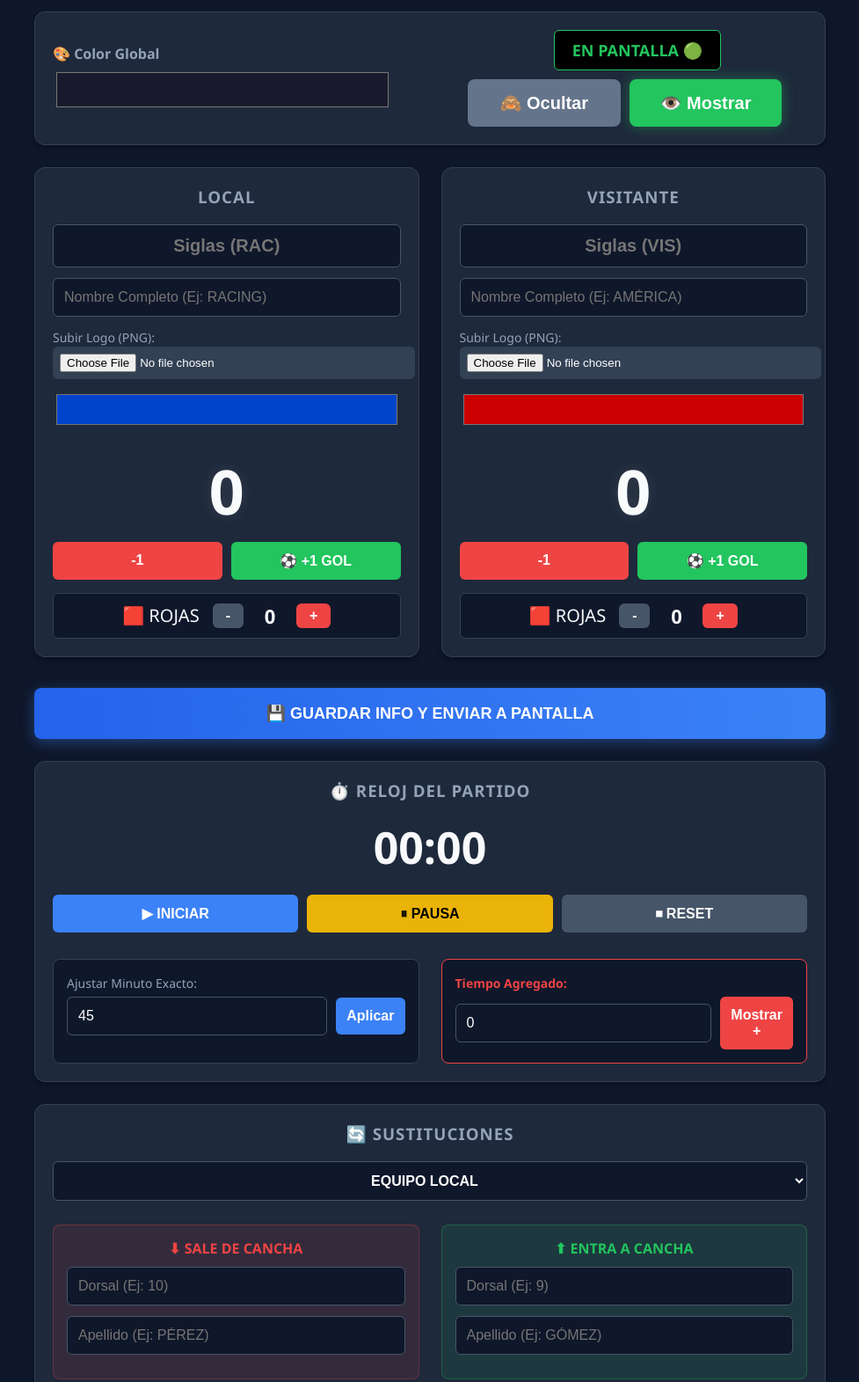
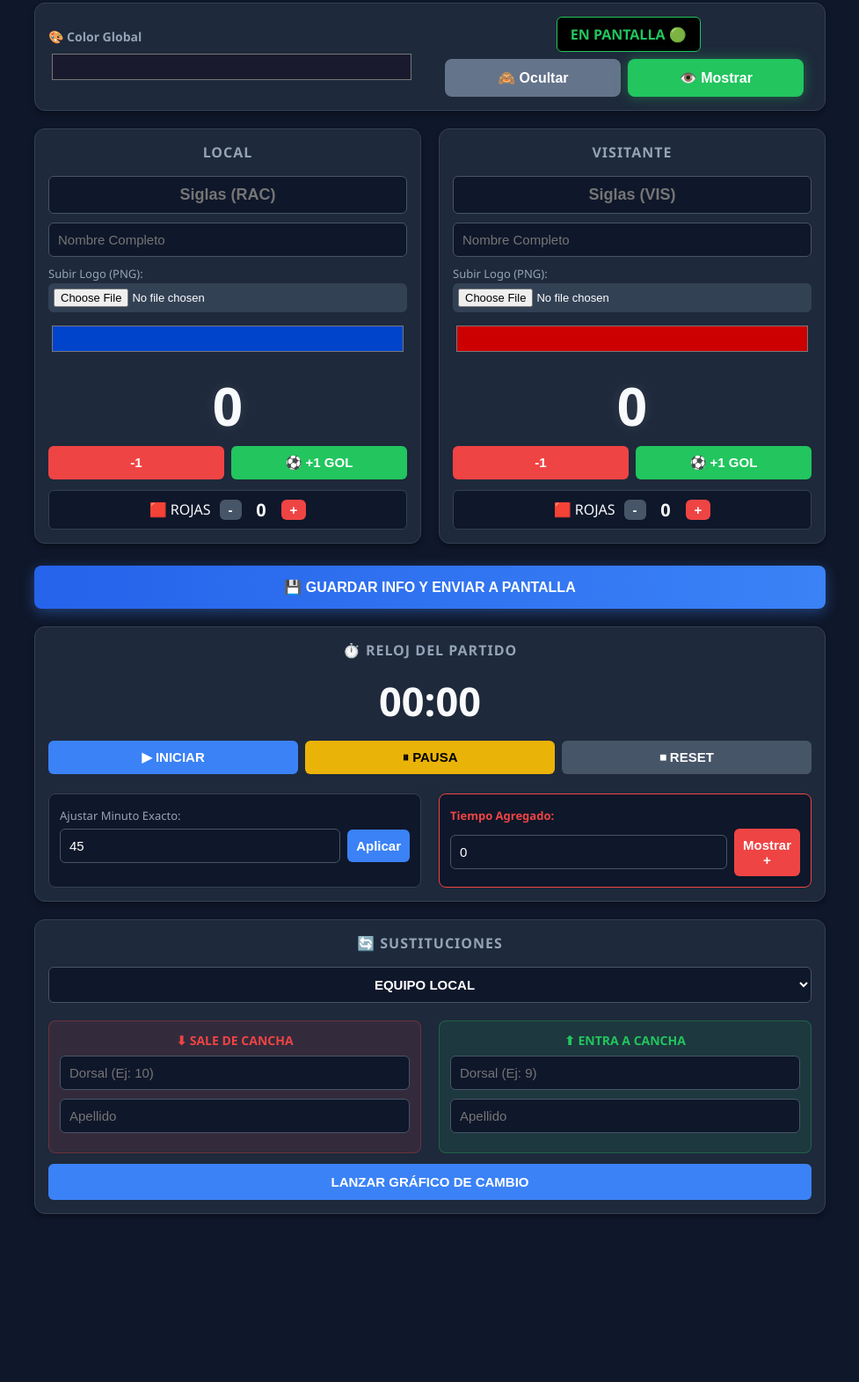
Before and after one commit to maymusic/marcador-futbol, a website: page public/panel.html in a window 1280 px wide. Shown: the part 85-1656 px from the top of the page at 88% size, without its empty margins (151-1128 px from the left). After the commit the page ends 1500 px from the top, so only its background shows below. Drawn offline with nearby package versions, Linux system fonts and the light colour scheme; no server answers.

Commit message:
Add files via upload

```diff
--- a/public/panel.html
+++ b/public/panel.html
@@ -2,50 +2,72 @@
 <html lang="es">
 <head>
     <meta charset="UTF-8">
+    <meta name="viewport" content="width=device-width, initial-scale=1.0">
     <title>Dashboard Producción - Marcador</title>
     <style>
         :root { --bg-color: #0f172a; --card-bg: #1e293b; --text: #f8fafc; --accent: #3b82f6; --success: #22c55e; --danger: #ef4444; --warning: #eab308; }
-        body { font-family: 'Segoe UI', system-ui, sans-serif; background-color: var(--bg-color); color: var(--text); margin: 0; padding: 20px; display: flex; flex-direction: column; align-items: center; }
-        .dashboard { width: 100%; max-width: 900px; }
-        .header-title { text-align: center; margin-bottom: 25px; font-weight: 900; letter-spacing: 1px; color: #cbd5e1; }
-        .master-toggle { background: var(--card-bg); padding: 20px; border-radius: 12px; margin-bottom: 25px; display: flex; justify-content: space-between; align-items: center; box-shadow: 0 4px 6px rgba(0,0,0,0.3); border: 1px solid #334155;}
-        .btn-toggle { padding: 15px 30px; font-size: 20px; font-weight: bold; border-radius: 8px; cursor: pointer; border: none; transition: 0.3s; color: white; width: 45%; }
+        body { font-family: 'Segoe UI', system-ui, sans-serif; background-color: var(--bg-color); color: var(--text); margin: 0; padding: 15px; display: flex; flex-direction: column; align-items: center; }
+        .dashboard { width: 100%; max-width: 900px; box-sizing: border-box; }
+        .header-title { text-align: center; margin-bottom: 20px; font-weight: 900; letter-spacing: 1px; color: #cbd5e1; font-size: 24px; }
+
+        .master-toggle { background: var(--card-bg); padding: 15px; border-radius: 12px; margin-bottom: 20px; display: flex; justify-content: space-between; align-items: center; box-shadow: 0 4px 6px rgba(0,0,0,0.3); border: 1px solid #334155;}
+        .btn-toggle { padding: 12px 20px; font-size: 16px; font-weight: bold; border-radius: 8px; cursor: pointer; border: none; transition: 0.3s; color: white; width: 48%; }
         .btn-on { background-color: var(--success); box-shadow: 0 0 15px rgba(34, 197, 94, 0.4); }
         .btn-off { background-color: #64748b; }
-        .status-indicator { font-size: 18px; font-weight: bold; padding: 10px 20px; border-radius: 6px; background: #000;}
+        .status-indicator { font-size: 16px; font-weight: bold; padding: 8px 15px; border-radius: 6px; background: #000; text-align: center;}
         .status-on { color: var(--success); border: 1px solid var(--success);}
         .status-off { color: #94a3b8; border: 1px solid #475569;}
-        .card { background: var(--card-bg); border-radius: 12px; padding: 20px; margin-bottom: 25px; box-shadow: 0 4px 6px rgba(0,0,0,0.3); border: 1px solid #334155;}
-        .grid-2 { display: grid; grid-template-columns: 1fr 1fr; gap: 25px; }
-        h3 { margin-top: 0; text-align: center; color: #94a3b8; text-transform: uppercase; letter-spacing: 1px;}
-        input[type="text"], input[type="number"], select { width: 100%; padding: 12px; margin-bottom: 12px; border-radius: 6px; border: 1px solid #475569; background: #0f172a; color: white; box-sizing: border-box; font-size: 16px;}
-        input[type="color"] { width: 100%; height: 45px; border: none; border-radius: 6px; cursor: pointer; background: transparent; margin-bottom: 12px;}
-        input[type="file"] { width: 100%; padding: 8px; margin-bottom: 12px; background: #334155; border-radius: 6px; color: white; }
-        .score-display { font-size: 70px; font-weight: bold; text-align: center; margin: 10px 0; font-variant-numeric: tabular-nums; text-shadow: 0 0 15px rgba(255,255,255,0.1);}
+
+        .card { background: var(--card-bg); border-radius: 12px; padding: 15px; margin-bottom: 20px; box-shadow: 0 4px 6px rgba(0,0,0,0.3); border: 1px solid #334155; box-sizing: border-box;}
+        .grid-2 { display: grid; grid-template-columns: 1fr 1fr; gap: 20px; }
+
+        h3 { margin-top: 0; text-align: center; color: #94a3b8; text-transform: uppercase; letter-spacing: 1px; font-size: 16px;}
+        input[type="text"], input[type="number"], select { width: 100%; padding: 10px; margin-bottom: 10px; border-radius: 6px; border: 1px solid #475569; background: #0f172a; color: white; box-sizing: border-box; font-size: 15px;}
+        input[type="color"] { width: 100%; height: 40px; border: none; border-radius: 6px; cursor: pointer; background: transparent; margin-bottom: 10px;}
+        input[type="file"] { width: 100%; padding: 6px; margin-bottom: 10px; background: #334155; border-radius: 6px; color: white; font-size: 13px; box-sizing: border-box;}
+
+        .score-display { font-size: 60px; font-weight: bold; text-align: center; margin: 5px 0; font-variant-numeric: tabular-nums; text-shadow: 0 0 15px rgba(255,255,255,0.1);}
         button { cursor: pointer; border: none; color: white; transition: 0.2s; }
         button:active { transform: scale(0.95); }
-        .btn-row { display: flex; gap: 10px; margin-bottom: 15px;}
-        .btn-action { flex: 1; padding: 12px; font-size: 16px; font-weight: bold; border-radius: 6px;}
+        .btn-row { display: flex; gap: 8px; margin-bottom: 12px;}
+        .btn-action { flex: 1; padding: 10px; font-size: 15px; font-weight: bold; border-radius: 6px;}
         .bg-red { background-color: var(--danger); } .bg-green { background-color: var(--success); } .bg-blue { background-color: var(--accent); } .bg-yellow { background-color: var(--warning); color: black;} .bg-gray { background-color: #475569; }
-        .update-global-btn { width: 100%; padding: 18px; font-size: 18px; font-weight: bold; background: linear-gradient(90deg, #2563eb, #3b82f6); border-radius: 8px; margin-top: 10px; box-shadow: 0 4px 15px rgba(59, 130, 246, 0.4);}
-        .cards-box { display: flex; justify-content: center; align-items: center; gap: 15px; background: #0f172a; padding: 10px; border-radius: 6px; border: 1px solid #334155;}
-        .card-num { font-size: 22px; font-weight: bold; width: 30px; text-align: center;}
-        .timer-display { font-size: 50px; font-weight: bold; text-align: center; margin-bottom: 20px; font-variant-numeric: tabular-nums;}
-        .flex-center { display: flex; justify-content: center; align-items: center; gap: 10px; }
-        .timer-adjust { background: #0f172a; padding: 15px; border-radius: 8px; margin-top: 15px; border: 1px solid #334155;}
+
+        .update-global-btn { width: 100%; padding: 15px; font-size: 16px; font-weight: bold; background: linear-gradient(90deg, #2563eb, #3b82f6); border-radius: 8px; margin-top: 5px; box-shadow: 0 4px 15px rgba(59, 130, 246, 0.4);}
+
+        .cards-box { display: flex; justify-content: center; align-items: center; gap: 10px; background: #0f172a; padding: 8px; border-radius: 6px; border: 1px solid #334155;}
+        .card-num { font-size: 20px; font-weight: bold; width: 25px; text-align: center;}
+
+        .timer-display { font-size: 45px; font-weight: bold; text-align: center; margin-bottom: 15px; font-variant-numeric: tabular-nums;}
+        .flex-center { display: flex; justify-content: center; align-items: center; gap: 8px; }
+        .timer-adjust { background: #0f172a; padding: 12px; border-radius: 8px; margin-top: 10px; border: 1px solid #334155; box-sizing: border-box;}
+        h4 { margin: 0 0 8px 0; font-size: 14px; text-align: center;}
+
+        /* REGLAS MÁGICAS RESPONSIVAS PARA CELULAR Y OBS DOCK */
+        @media (max-width: 650px) {
+            body { padding: 8px; }
+            .grid-2 { grid-template-columns: 1fr; gap: 15px; }
+            .master-toggle { flex-direction: column; gap: 15px; align-items: stretch; padding: 12px; }
+            .master-toggle > div { width: 100% !important; }
+            .btn-toggle { padding: 10px; font-size: 15px; }
+            .score-display { font-size: 50px; }
+            .timer-display { font-size: 38px; }
+            .header-title { font-size: 20px; margin-bottom: 15px; }
+        }
     </style>
 </head>
 <body>
     <div class="dashboard">
         <h2 class="header-title">💻 DASHBOARD DE TRANSMISIÓN</h2>
+
         <div class="master-toggle">
-            <div style="width: 45%;">
-                <label style="font-weight: bold; color: #94a3b8; display: block; margin-bottom: 5px;">🎨 Color Global</label>
-                <input type="color" id="mainColor" value="#1a1a2e" style="height: 50px; margin: 0;">
+            <div style="width: 48%;">
+                <label style="font-weight: bold; color: #94a3b8; display: block; margin-bottom: 5px; font-size: 14px;">🎨 Color Global</label>
+                <input type="color" id="mainColor" value="#1a1a2e" style="height: 40px; margin: 0;">
             </div>
-            <div style="display: flex; flex-direction: column; align-items: center; width: 45%;">
+            <div style="display: flex; flex-direction: column; align-items: center; width: 48%;">
                 <span id="onAirStatus" class="status-indicator status-on">EN PANTALLA 🟢</span>
-                <div style="display: flex; gap: 10px; width: 100%; margin-top: 10px;">
+                <div style="display: flex; gap: 8px; width: 100%; margin-top: 8px;">
                     <button class="btn-toggle btn-off" onclick="toggleScoreboard(false)">🙈 Ocultar</button>
                     <button class="btn-toggle btn-on" onclick="toggleScoreboard(true)">👁️ Mostrar</button>
                 </div>
@@ -55,9 +77,10 @@
         <div class="grid-2">
             <div class="card">
                 <h3>Local</h3>
-                <input type="text" id="homeName" maxlength="3" placeholder="Siglas (RAC)" style="font-weight: bold; text-align: center; font-size: 20px;">
-                <input type="text" id="homeFullName" placeholder="Nombre Completo (Ej: RACING)">
-                <label style="font-size: 14px; color: #94a3b8;">Subir Logo (PNG):</label>
+                <input type="text" id="homeName" maxlength="3" placeholder="Siglas (RAC)" style="font-weight: bold; text-align: center; font-size: 18px;">
+                <input type="text" id="homeFullName" placeholder="Nombre Completo">
+
+                <label style="font-size: 13px; color: #94a3b8; display: block; margin-bottom: 2px;">Subir Logo (PNG):</label>
                 <input type="file" id="homeLogoFile" accept="image/png">
                 <input type="color" id="homeColor" value="#0044cc">
 
@@ -67,18 +90,19 @@
                     <button class="btn-action bg-green" onclick="changeScore('home', 1)">⚽ +1 GOL</button>
                 </div>
                 <div class="cards-box">
-                    <span style="font-size: 20px;">🟥 ROJAS</span>
-                    <button class="btn-action bg-gray" style="flex: 0; padding: 5px 15px;" onclick="changeCards('home', -1)">-</button>
+                    <span style="font-size: 16px;">🟥 ROJAS</span>
+                    <button class="btn-action bg-gray" style="flex: 0; padding: 3px 10px;" onclick="changeCards('home', -1)">-</button>
                     <span class="card-num" id="homeRedsDisplay">0</span>
-                    <button class="btn-action bg-red" style="flex: 0; padding: 5px 15px;" onclick="changeCards('home', 1)">+</button>
+                    <button class="btn-action bg-red" style="flex: 0; padding: 3px 10px;" onclick="changeCards('home', 1)">+</button>
                 </div>
             </div>
 
             <div class="card">
                 <h3>Visitante</h3>
-                <input type="text" id="awayName" maxlength="3" placeholder="Siglas (VIS)" style="font-weight: bold; text-align: center; font-size: 20px;">
-                <input type="text" id="awayFullName" placeholder="Nombre Completo (Ej: AMÉRICA)">
-                <label style="font-size: 14px; color: #94a3b8;">Subir Logo (PNG):</label>
+                <input type="text" id="awayName" maxlength="3" placeholder="Siglas (VIS)" style="font-weight: bold; text-align: center; font-size: 18px;">
+                <input type="text" id="awayFullName" placeholder="Nombre Completo">
+
+                <label style="font-size: 13px; color: #94a3b8; display: block; margin-bottom: 2px;">Subir Logo (PNG):</label>
                 <input type="file" id="awayLogoFile" accept="image/png">
                 <input type="color" id="awayColor" value="#cc0000">
 
@@ -88,17 +112,17 @@
                     <button class="btn-action bg-green" onclick="changeScore('away', 1)">⚽ +1 GOL</button>
                 </div>
                 <div class="cards-box">
-                    <span style="font-size: 20px;">🟥 ROJAS</span>
-                    <button class="btn-action bg-gray" style="flex: 0; padding: 5px 15px;" onclick="changeCards('away', -1)">-</button>
+                    <span style="font-size: 16px;">🟥 ROJAS</span>
+                    <button class="btn-action bg-gray" style="flex: 0; padding: 3px 10px;" onclick="changeCards('away', -1)">-</button>
                     <span class="card-num" id="awayRedsDisplay">0</span>
-                    <button class="btn-action bg-red" style="flex: 0; padding: 5px 15px;" onclick="changeCards('away', 1)">+</button>
+                    <button class="btn-action bg-red" style="flex: 0; padding: 3px 10px;" onclick="changeCards('away', 1)">+</button>
                 </div>
             </div>
         </div>
 
         <button class="update-global-btn" onclick="updateTeamInfo()">💾 GUARDAR INFO Y ENVIAR A PANTALLA</button>
 
-        <div class="card" style="margin-top: 25px;">
+        <div class="card" style="margin-top: 20px;">
             <h3>⏱️ Reloj del Partido</h3>
             <div class="timer-display" id="timerDisplay">00:00</div>
             <div class="btn-row">
@@ -108,14 +132,14 @@
             </div>
             <div class="grid-2">
                 <div class="timer-adjust">
-                    <label style="color: #94a3b8; font-size: 14px;">Ajustar Minuto Exacto:</label>
+                    <label style="color: #94a3b8; font-size: 13px;">Ajustar Minuto Exacto:</label>
                     <div class="flex-center" style="margin-top: 5px;">
                         <input type="number" id="manualMinute" value="45" min="0" style="margin:0;">
                         <button class="btn-action bg-blue" style="margin:0;" onclick="setManualTime()">Aplicar</button>
                     </div>
                 </div>
                 <div class="timer-adjust" style="border-color: #ef4444;">
-                    <label style="color: #ef4444; font-size: 14px; font-weight: bold;">Tiempo Agregado:</label>
+                    <label style="color: #ef4444; font-size: 13px; font-weight: bold;">Tiempo Agregado:</label>
                     <div class="flex-center" style="margin-top: 5px;">
                         <input type="number" id="addedTime" value="0" min="0" style="margin:0;">
                         <button class="btn-action bg-red" style="margin:0;" onclick="setAddedTime()">Mostrar +</button>
@@ -130,19 +154,19 @@
                 <option value="home">EQUIPO LOCAL</option>
                 <option value="away">EQUIPO VISITANTE</option>
             </select>
-            <div class="grid-2" style="margin-top: 15px;">
-                <div style="background: rgba(239, 68, 68, 0.1); padding: 15px; border-radius: 8px; border: 1px solid rgba(239, 68, 68, 0.3);">
-                    <h4 style="color: #ef4444; margin: 0 0 10px 0; text-align: center;">⬇ SALE DE CANCHA</h4>
+            <div class="grid-2" style="margin-top: 10px;">
+                <div style="background: rgba(239, 68, 68, 0.1); padding: 12px; border-radius: 8px; border: 1px solid rgba(239, 68, 68, 0.3);">
+                    <h4 style="color: #ef4444; margin-bottom: 8px;">⬇ SALE DE CANCHA</h4>
                     <input type="text" id="outPlayerNumber" placeholder="Dorsal (Ej: 10)">
-                    <input type="text" id="outPlayerName" placeholder="Apellido (Ej: PÉREZ)">
+                    <input type="text" id="outPlayerName" placeholder="Apellido">
                 </div>
-                <div style="background: rgba(34, 197, 94, 0.1); padding: 15px; border-radius: 8px; border: 1px solid rgba(34, 197, 94, 0.3);">
-                    <h4 style="color: #22c55e; margin: 0 0 10px 0; text-align: center;">⬆ ENTRA A CANCHA</h4>
+                <div style="background: rgba(34, 197, 94, 0.1); padding: 12px; border-radius: 8px; border: 1px solid rgba(34, 197, 94, 0.3);">
+                    <h4 style="color: #22c55e; margin-bottom: 8px;">⬆ ENTRA A CANCHA</h4>
                     <input type="text" id="inPlayerNumber" placeholder="Dorsal (Ej: 9)">
-                    <input type="text" id="inPlayerName" placeholder="Apellido (Ej: GÓMEZ)">
+                    <input type="text" id="inPlayerName" placeholder="Apellido">
                 </div>
             </div>
-            <button class="btn-action bg-blue" style="width: 100%; margin-top: 15px; padding: 15px;" onclick="launchSubstitution()">LANZAR GRÁFICO DE CAMBIO</button>
+            <button class="btn-action bg-blue" style="width: 100%; margin-top: 12px; padding: 12px;" onclick="launchSubstitution()">LANZAR GRÁFICO DE CAMBIO</button>
         </div>
     </div>
 
@@ -154,7 +178,6 @@
         let homeLogoBase64 = '';
         let awayLogoBase64 = '';
 
-        // FUNCIÓN MÁGICA: Comprime la imagen a 150x150 píxeles para que no se congele el servidor
         function compressImage(file, callback) {
             const reader = new FileReader();
             reader.onload = function(event) {
```
Also changed, not shown: public/index.html (+5 -8 lines).
